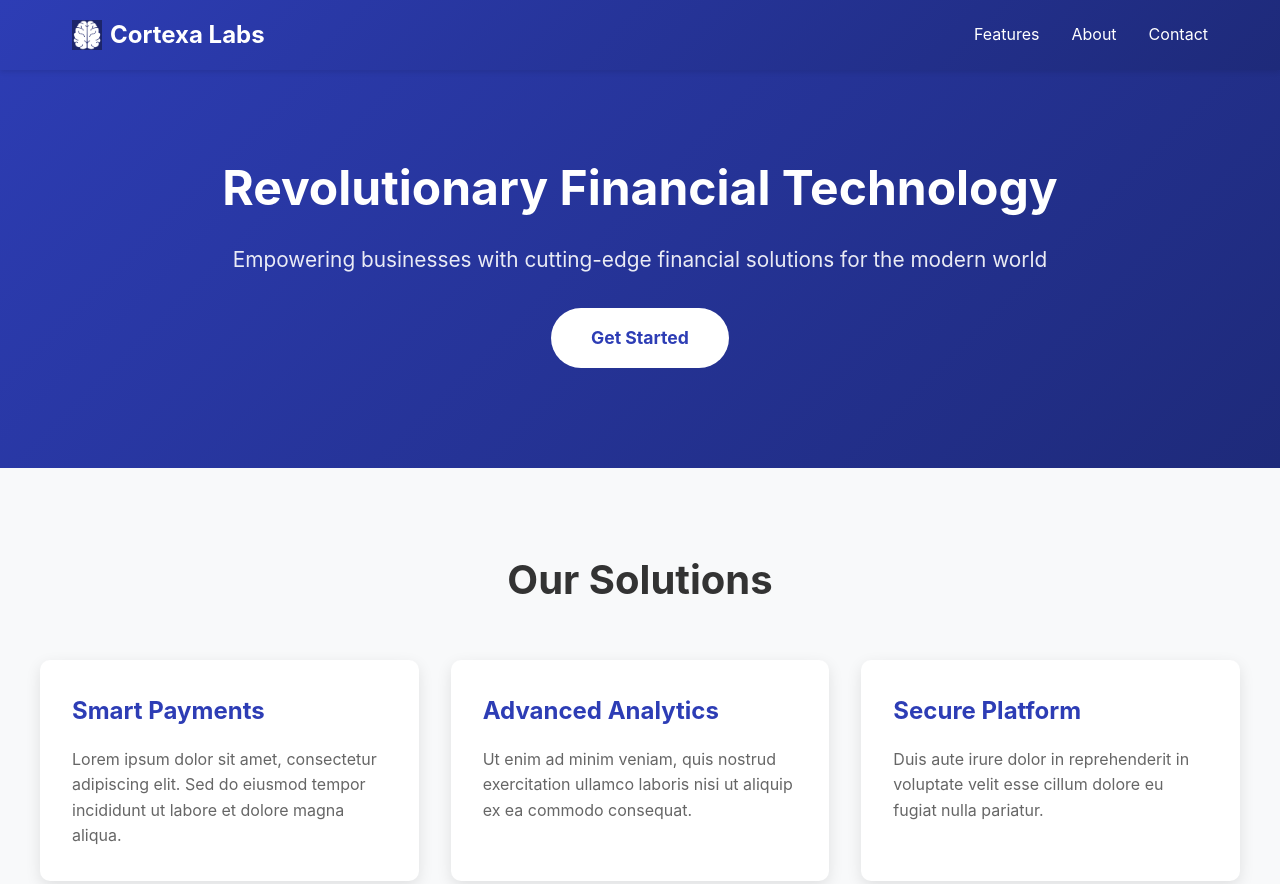
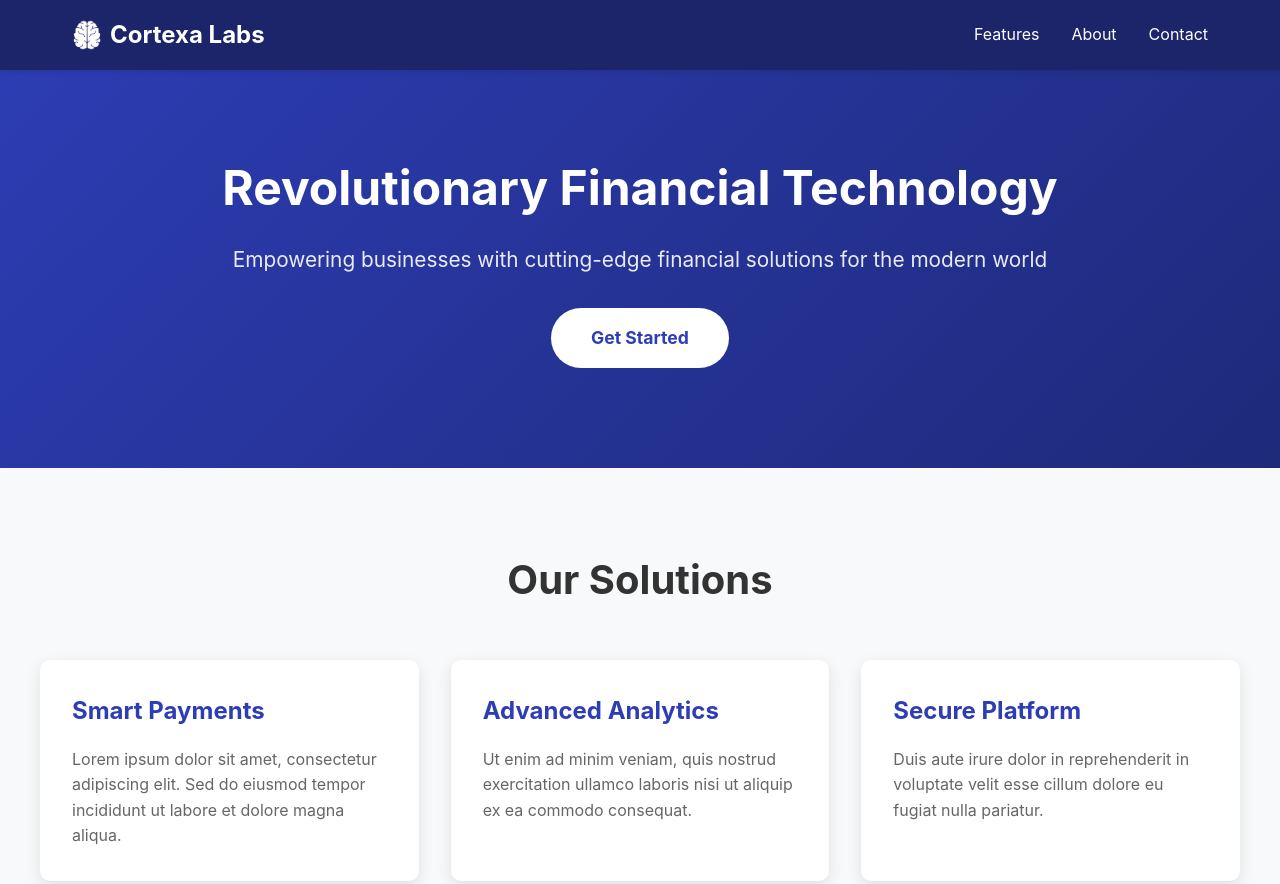
Before and after one commit to Cortexa-Labs/cortexa-labs.github.io, a plain HTML site: page index.html in a window 1280 px wide. Shown: the top 884 px of the page. Drawn offline with Linux system fonts and the light colour scheme.

Commit message:
Update header gradient direction and colors

```diff
--- a/styles.css
+++ b/styles.css
@@ -12,7 +12,7 @@ body {
 }
 
 header {
-  background: linear-gradient(135deg, #2d3db5 0%, #1e2a7a 100%);
+  background: linear-gradient(135deg, #1c256a 100%, #2d3db5 0%);
   color: white;
   padding: 1rem 0;
   position: fixed;
```
